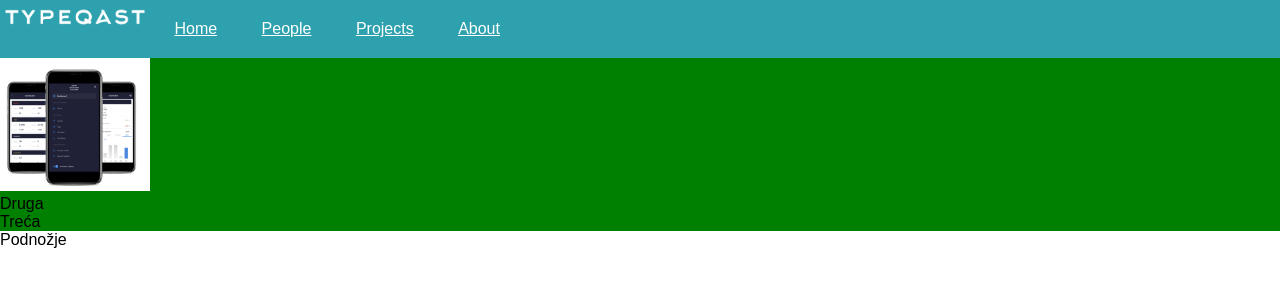
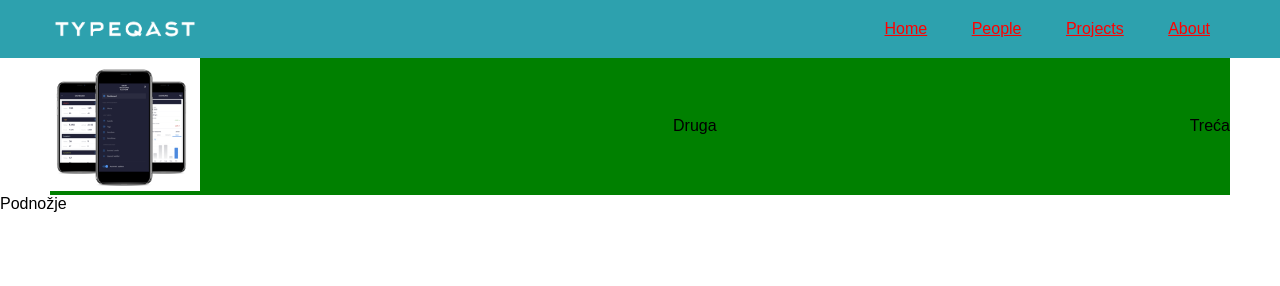
Before and after one commit to GrgoJelavic/Praksa, a plain HTML site: page index.html in a window 1280 px wide. Drawn offline with Linux system fonts and the light colour scheme.

Commit message:
05-CSS mobile plus specificity

```diff
--- a/styles.css
+++ b/styles.css
@@ -11,20 +11,55 @@ header {
 
 img {
     width: 150px;
-    margin: 0 auto;
+    speci/* margin: 0 auto; */
 }
 
 nav {
     display: inline;
 }
 
+nav>a.link {
+    color: red;
+}
+
 .link {
     display: inline-block;
     margin: 10px;
     padding: 10px;
+    color: green;
+}
+
+.link:hover {
     color: white;
+}
+
+span.link::after {
+    content: "*";
+    color: red;
 }
 
 #glavni {
     background-color: green;
 }
+
+
+/* For mobile */
+
+.container {
+    display: flex;
+    flex-direction: column;
+    align-items: center;
+    flex-wrap: wrap;
+    max-width: 1180px;
+    margin: 0 auto;
+}
+
+
+/* min-width -> Mobile first */
+
+@media screen and (min-width: 768px) {
+    .container {
+        flex-direction: row;
+        justify-content: space-between;
+    }
+}
```
